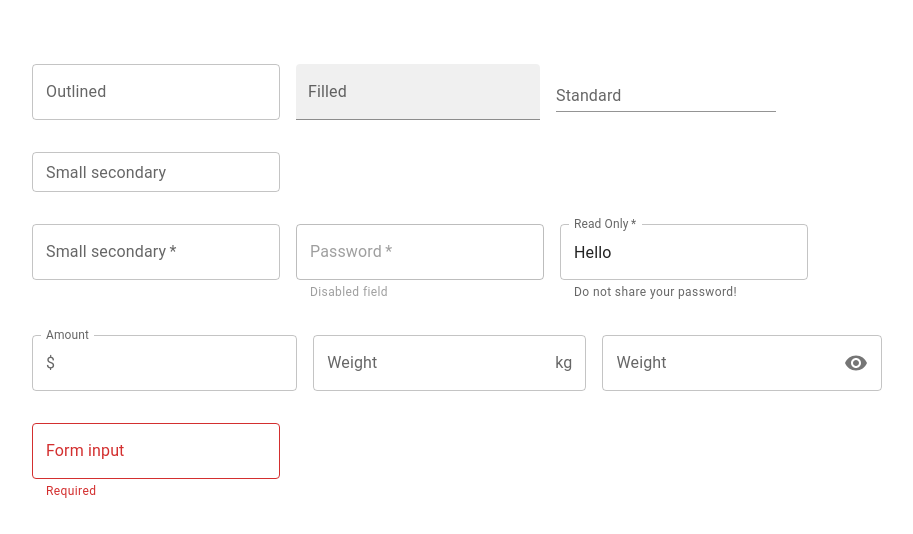
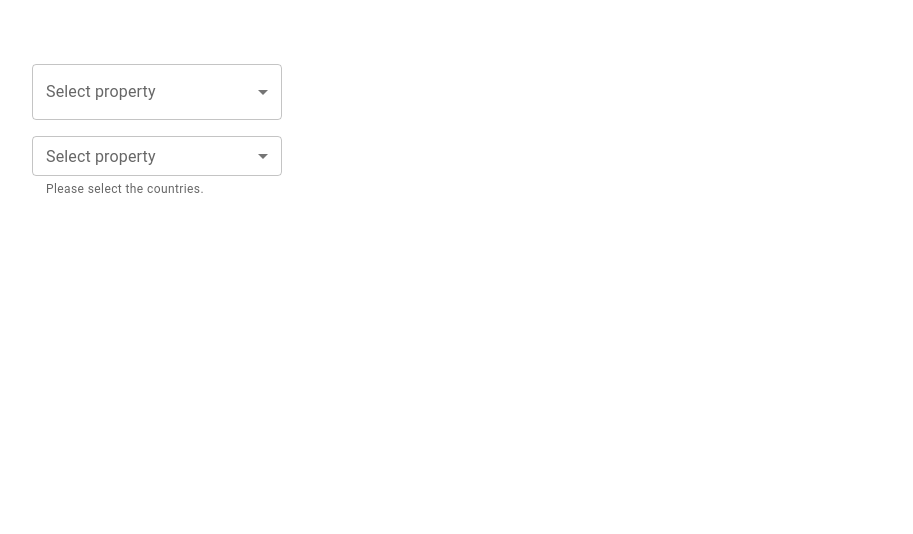
Before and after one commit to noureddein/mui_course, a React (Create React App) app: page / in a window 1280 px wide. Shown: the top 534 px of the page, without its empty margins (32-945 px from the left). Built offline with nearby package versions, Linux system fonts and the light colour scheme.

Commit message:
Adding select method

```diff
--- a/src/App.tsx
+++ b/src/App.tsx
@@ -1,14 +1,15 @@
 import './App.css';
 // import MuiTypography from './components/MuiTypography';
 // import MuiButton  from './components/MuiButton';
-import MuiTextField from './components/MuiTextField';
-
+// import MuiTextField from './components/MuiTextField';
+import MuiSelect from './components/MuiSelect';
 function App() {
   return (
     <div className="App">
       {/* <MuiTypography /> */}
       {/* <MuiButton /> */}
-      <MuiTextField />
+      {/* <MuiTextField /> */}
+      <MuiSelect />
     </div>
   );
 }
--- /dev/null
+++ b/src/components/MuiSelect.tsx
@@ -0,0 +1,77 @@
+import { useState } from "react";
+import { Box, TextField, MenuItem } from "@mui/material";
+
+/*
+    Box:
+        The Box is Like the div, and we can specify come properties like
+        width and height
+
+    Select:
+        We can create the select dropdown using the:
+            1- TextField component
+            2- Select component that MUI provide
+
+    fullWidth:
+        The fullWidth property take the full width of
+        it's parent container
+*/
+
+export default function MuiSelect() {
+    const [singleCountry, setSingleCountry] = useState("");
+    const [multipleCountry, setMultipleCountry] = useState<string[]>([]);
+    console.log({
+        singleCountry,
+        multipleCountry,
+    });
+    const handleSingleChange = (event: React.ChangeEvent<HTMLInputElement>) => {
+        setSingleCountry(event.target.value as string);
+    };
+
+    const handleMultipleChange = (
+        event: React.ChangeEvent<HTMLInputElement>
+    ) => {
+        const value = event.target.value;
+        setMultipleCountry(
+            typeof value === "string" ? value.split(",") : value
+        );
+    };
+    return (
+        <>
+            {/* Handle Single Selection */}
+            <Box width="250px">
+                <TextField
+                    label="Select property"
+                    select
+                    value={singleCountry}
+                    onChange={handleSingleChange}
+                    fullWidth
+                >
+                    <MenuItem value="USA">USA</MenuItem>
+                    <MenuItem value="IN">India</MenuItem>
+                    <MenuItem value="AS">Australia</MenuItem>
+                </TextField>
+            </Box>
+
+            {/* Handle multiple selection */}
+            <Box width="250px" paddingY={2}>
+                <TextField
+                    label="Select property"
+                    select
+                    value={multipleCountry}
+                    onChange={handleMultipleChange}
+                    fullWidth
+                    SelectProps={{
+                        multiple: true,
+                    }}
+                    size='small'
+                    color="success"
+                    helperText="Please select the countries."
+                >
+                    <MenuItem value="USA">USA</MenuItem>
+                    <MenuItem value="IN">India</MenuItem>
+                    <MenuItem value="AS">Australia</MenuItem>
+                </TextField>
+            </Box>
+        </>
+    );
+}
```
